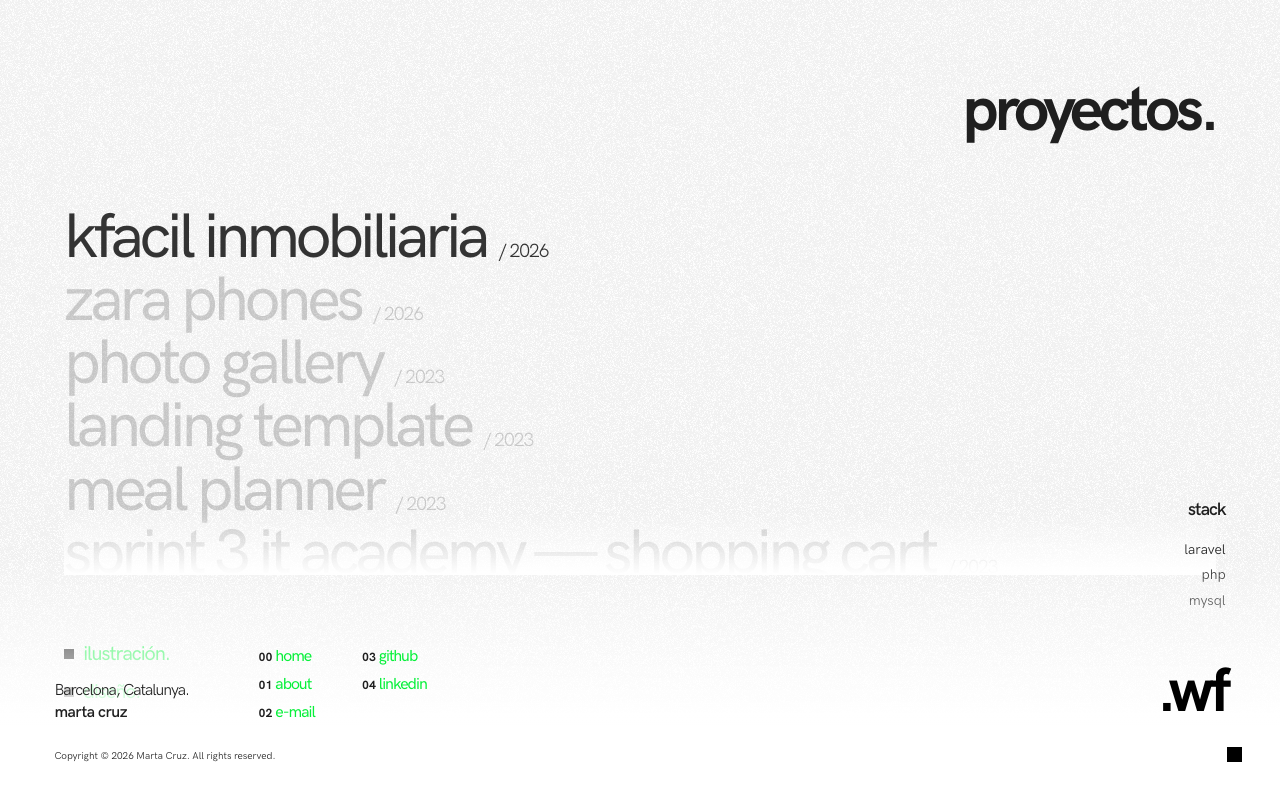
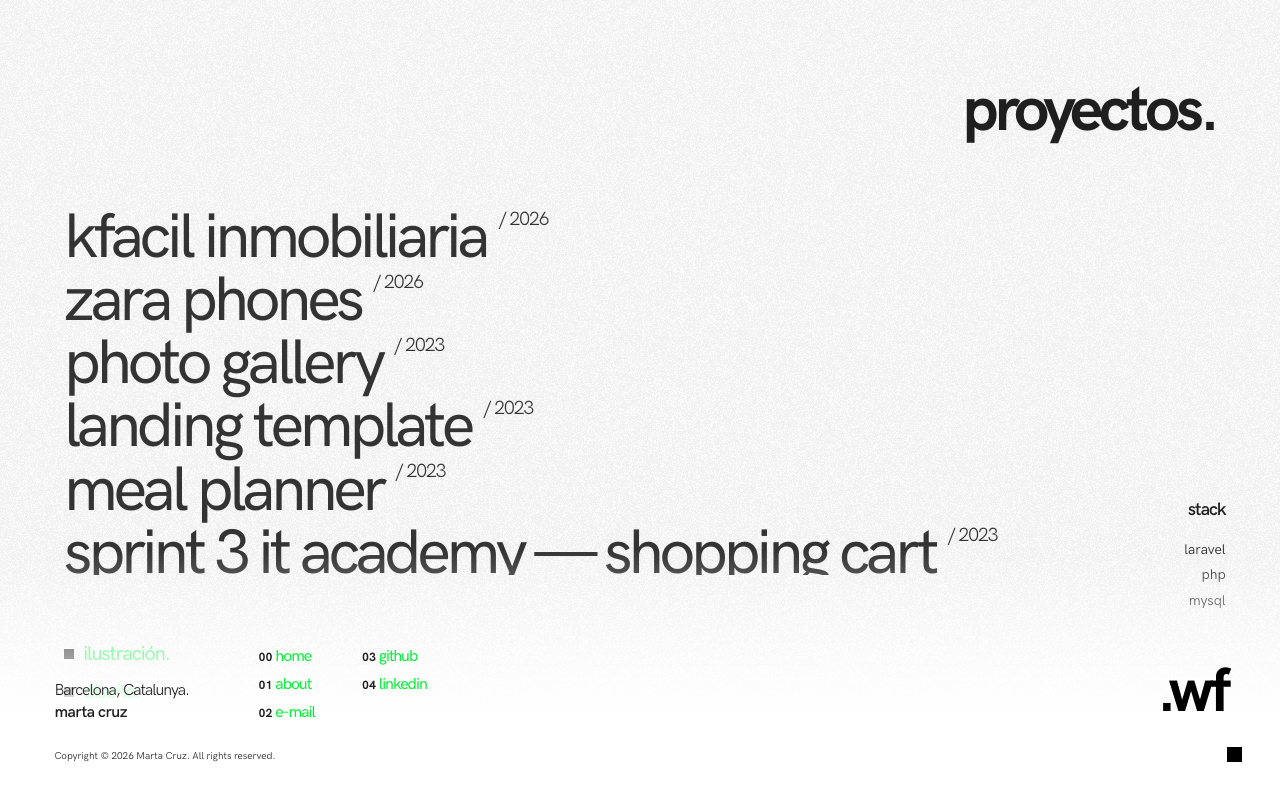
Before and after one commit to wavesforweirdos/wavesforweirdos, a React (Vite) app: page /proyectos in a window 1280 px wide. Shown: the top 800 px of the page. Built offline with nearby package versions, Linux system fonts and the light colour scheme.

Commit message:
fix: corrige scrollbar visible, degradado por opacidad, opacidad activa por defecto, año arriba y pointer-events del nav

```diff
--- a/src/components/Nav/Nav.scss
+++ b/src/components/Nav/Nav.scss
@@ -4,6 +4,10 @@
   z-index: var(--z-nav);
   padding: clamp(3rem, 2rem + 5vw, 6rem) clamp(1.5rem, 1rem + 3vw, 6rem) clamp(2.5rem, 1.5rem + 4vw, 4.8rem);
   font-family: var(--font-display);
+  // La caja del nav es más alta que su contenido visible (para el
+  // degradado). Sin esto, la zona "transparente" seguiría capturando
+  // clics y taparía enlaces del contenido que queda justo debajo.
+  pointer-events: none;
 
   // Degradado en vez de un borde/fondo sólido (spec real de Figma: from
   // transparente al 30% hasta blanco sólido), para que el contenido que
@@ -22,6 +26,7 @@
     flex-wrap: wrap;
     align-items: flex-end;
     gap: var(--space-3) var(--space-6);
+    pointer-events: auto;
   }
 
   &__identity {
--- a/src/pages/Projects/Projects.jsx
+++ b/src/pages/Projects/Projects.jsx
@@ -23,21 +23,21 @@ function Projects() {
       <span className="projects__kicker">proyectos.</span>
 
       <div className="projects__list-wrap">
-        <ol className="projects__list">
+        <ul className="projects__list">
           {sorted.map((project) => (
             <li
               key={project.slug}
-              className={`projects__item${hovered?.slug === project.slug ? ' is-active' : ''}`}
+              className="projects__item"
               onMouseEnter={() => setHoveredSlug(project.slug)}
               onFocus={() => setHoveredSlug(project.slug)}
             >
               <Link to={`/proyectos/${project.slug}`}>
-                {project.title} <span className="projects__year">/ {project.year}</span>
+                {project.title}
+                <span className="projects__year">/ {project.year}</span>
               </Link>
             </li>
           ))}
-        </ol>
-        <div className="projects__list-fade" aria-hidden="true" />
+        </ul>
       </div>
 
       <nav className="projects__categories" aria-label="Otras áreas de trabajo">
--- a/src/pages/Projects/Projects.scss
+++ b/src/pages/Projects/Projects.scss
@@ -24,26 +24,24 @@
     list-style: none;
     max-height: 100%;
     overflow-y: auto;
-    padding-right: var(--space-2);
-  }
 
-  &__list-fade {
-    position: absolute;
-    left: 0;
-    right: 0;
-    bottom: 0;
-    height: 4rem;
-    background: linear-gradient(to bottom, transparent, var(--bg));
-    pointer-events: none;
+    // Pérdida de opacidad en vez de un bloque de color superpuesto —
+    // deja pasar la textura de grano del fondo sin costuras visibles.
+    mask-image: linear-gradient(to bottom, black 85%, transparent 100%);
+    -webkit-mask-image: linear-gradient(to bottom, black 85%, transparent 100%);
+
+    // Oculta la barra de scroll nativa mantiendo el scroll funcional
+    scrollbar-width: none;
+    -ms-overflow-style: none;
+    &::-webkit-scrollbar {
+      display: none;
+    }
   }
 
   &__item {
-    opacity: 0.2;
-    transition: opacity var(--duration-fast) var(--ease);
-
     a {
       display: inline-flex;
-      align-items: baseline;
+      align-items: flex-start;
       gap: 0.75rem;
       font-family: var(--font-display);
       font-weight: 500;
@@ -53,6 +51,7 @@
       text-transform: lowercase;
       color: var(--fg);
       text-decoration: none;
+      opacity: 0.9;
       transition: letter-spacing var(--duration-slow) var(--ease-hover);
 
       &:hover,
@@ -61,11 +60,15 @@
       }
     }
 
-    &.is-active {
-      opacity: 0.9;
+    // Reservado para entradas sin destino real (p. ej. "próximamente"):
+    // hoy ningún proyecto usa esta variante, todos son enlaces reales.
+    &.is-muted a {
+      opacity: 0.2;
+      pointer-events: none;
     }
 
     .projects__year {
+      margin-top: 0.15em;
       font-family: var(--font-display);
       font-size: 1.2rem;
       font-weight: 400;
```
